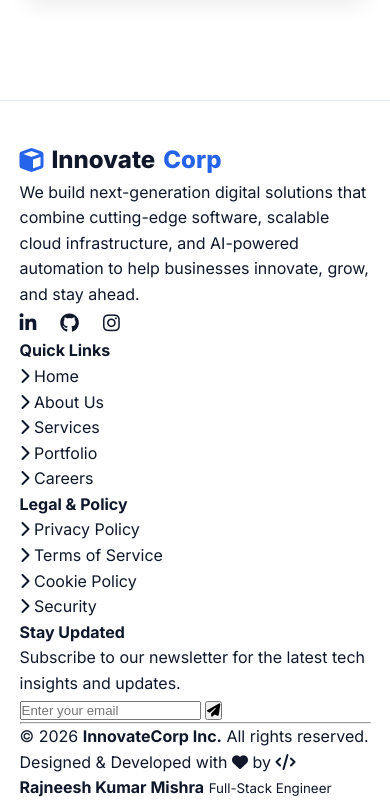
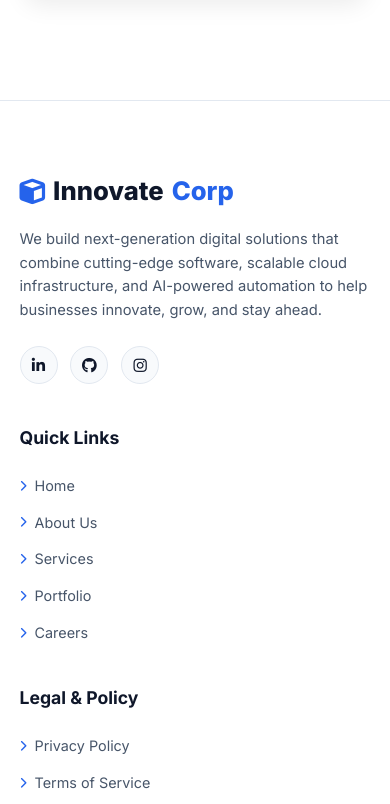
Before and after one commit to rajneeshmishra1008/Corporate-Frontend, a plain HTML site: page index.html in a window 390 px wide. Shown: the part 10129-10933 px from the top of the page. Drawn offline with Linux system fonts and the light colour scheme.

Commit message:
Update styles.css

```diff
--- a/styles.css
+++ b/styles.css
@@ -812,35 +812,247 @@ img {
 .form-status.error { color: #ef4444; }
 
 /* ==========================================
-   Footer
+   Enhanced Footer Section
    ========================================== */
 .footer {
+  background: var(--bg-card);
   border-top: 1px solid var(--border-color);
-  padding: 40px 0;
-  background: var(--bg-card);
+  padding-top: 70px;
+  padding-bottom: 30px;
+  position: relative;
+  overflow: hidden;
 }
 
-.footer-content {
+/* Footer Top Grid */
+.footer-top {
+  display: grid;
+  grid-template-columns: 1.5fr 1fr 1fr 1.2fr;
+  gap: 3rem;
+  margin-bottom: 40px;
+}
+
+.footer-brand .logo {
+  font-size: 1.6rem;
+  margin-bottom: 1rem;
+}
+
+.brand-desc {
+  color: var(--text-secondary);
+  font-size: 0.92rem;
+  line-height: 1.6;
+  margin-bottom: 1.5rem;
+}
+
+/* Social Media Buttons */
+.social-links {
+  display: flex;
+  gap: 0.8rem;
+}
+
+.social-icon {
+  width: 38px;
+  height: 38px;
+  border-radius: 50%;
+  background: var(--bg-alt);
+  color: var(--text-primary);
+  border: 1px solid var(--border-color);
+  display: flex;
+  align-items: center;
+  justify-content: center;
+  font-size: 0.95rem;
+  transition: var(--transition);
+}
+
+.social-icon:hover {
+  background: var(--primary);
+  color: #ffffff;
+  border-color: var(--primary);
+  transform: translateY(-4px);
+  box-shadow: 0 5px 15px rgba(37, 99, 235, 0.3);
+}
+
+/* Footer Link Columns */
+.footer-links-col h4,
+.footer-newsletter h4 {
+  font-size: 1.1rem;
+  font-weight: 700;
+  margin-bottom: 1.2rem;
+  color: var(--text-primary);
+  position: relative;
+}
+
+.footer-links-col ul {
+  display: flex;
+  flex-direction: column;
+  gap: 0.7rem;
+}
+
+.footer-links-col a {
+  color: var(--text-secondary);
+  font-size: 0.9rem;
+  display: inline-flex;
+  align-items: center;
+  gap: 0.5rem;
+  transition: var(--transition);
+}
+
+.footer-links-col a i {
+  font-size: 0.7rem;
+  color: var(--primary);
+  transition: var(--transition);
+}
+
+.footer-links-col a:hover {
+  color: var(--primary);
+  transform: translateX(4px);
+}
+
+/* Newsletter Form */
+.footer-newsletter p {
+  color: var(--text-secondary);
+  font-size: 0.9rem;
+  margin-bottom: 1rem;
+}
+
+.newsletter-form .input-group {
+  display: flex;
+  background: var(--bg-alt);
+  border: 1px solid var(--border-color);
+  border-radius: var(--radius-md);
+  padding: 4px;
+  transition: var(--transition);
+}
+
+.newsletter-form .input-group:focus-within {
+  border-color: var(--primary);
+  box-shadow: 0 0 0 3px var(--primary-light);
+}
+
+.newsletter-form input {
+  border: none;
+  background: transparent;
+  padding: 8px 12px;
+  outline: none;
+  color: var(--text-primary);
+  width: 100%;
+  font-size: 0.88rem;
+}
+
+.newsletter-form button {
+  background: var(--primary);
+  color: #fff;
+  border: none;
+  padding: 8px 16px;
+  border-radius: var(--radius-sm);
+  cursor: pointer;
+  transition: var(--transition);
+}
+
+.newsletter-form button:hover {
+  background: var(--primary-hover);
+}
+
+/* Footer Divider */
+.footer-divider {
+  border: none;
+  height: 1px;
+  background: var(--border-color);
+  margin-bottom: 25px;
+}
+
+/* Footer Bottom Layout */
+.footer-bottom {
   display: flex;
   justify-content: space-between;
   align-items: center;
   flex-wrap: wrap;
   gap: 1.5rem;
-  font-size: 0.9rem;
+}
+
+.copyright p {
+  color: var(--text-muted);
+  font-size: 0.88rem;
+}
+
+/* Developer Credits Badge */
+.developer-credits {
+  display: flex;
+  align-items: center;
+  gap: 0.8rem;
+  font-size: 0.85rem;
+  color: var(--text-secondary);
+}
+
+.heart-icon {
+  color: #ef4444;
+  animation: heartBeat 1.5s infinite;
+}
+
+@keyframes heartBeat {
+  0%, 100% { transform: scale(1); }
+  50% { transform: scale(1.2); }
+}
+
+.dev-badge {
+  display: flex;
+  align-items: center;
+  gap: 0.6rem;
+  padding: 6px 14px;
+  background: var(--bg-alt);
+  border: 1px solid var(--border-color);
+  border-radius: var(--radius-md);
+  color: var(--text-primary);
+  transition: var(--transition);
+}
+
+.dev-badge i {
+  color: var(--primary);
+  font-size: 1rem;
+}
+
+.dev-info {
+  display: flex;
+  flex-direction: column;
+  line-height: 1.2;
+}
+
+.dev-info strong {
+  font-size: 0.85rem;
+  color: var(--text-primary);
+}
+
+.dev-info small {
+  font-size: 0.7rem;
   color: var(--text-muted);
 }
 
-.footer-links, .social-links {
-  display: flex;
-  gap: 1.5rem;
+.dev-badge:hover {
+  border-color: var(--primary);
+  background: var(--primary-light);
+  transform: translateY(-2px);
 }
 
-.social-links a {
-  font-size: 1.2rem;
+/* Responsive Styles for Footer */
+@media (max-width: 992px) {
+  .footer-top {
+    grid-template-columns: 1fr 1fr;
+    gap: 2.5rem;
+  }
 }
 
-.social-links a:hover {
-  color: var(--primary);
+@media (max-width: 576px) {
+  .footer-top {
+    grid-template-columns: 1fr;
+  }
+
+  .footer-bottom {
+    flex-direction: column;
+    text-align: center;
+  }
+
+  .developer-credits {
+    flex-direction: column;
+  }
 }
 
 /* ==========================================
```
